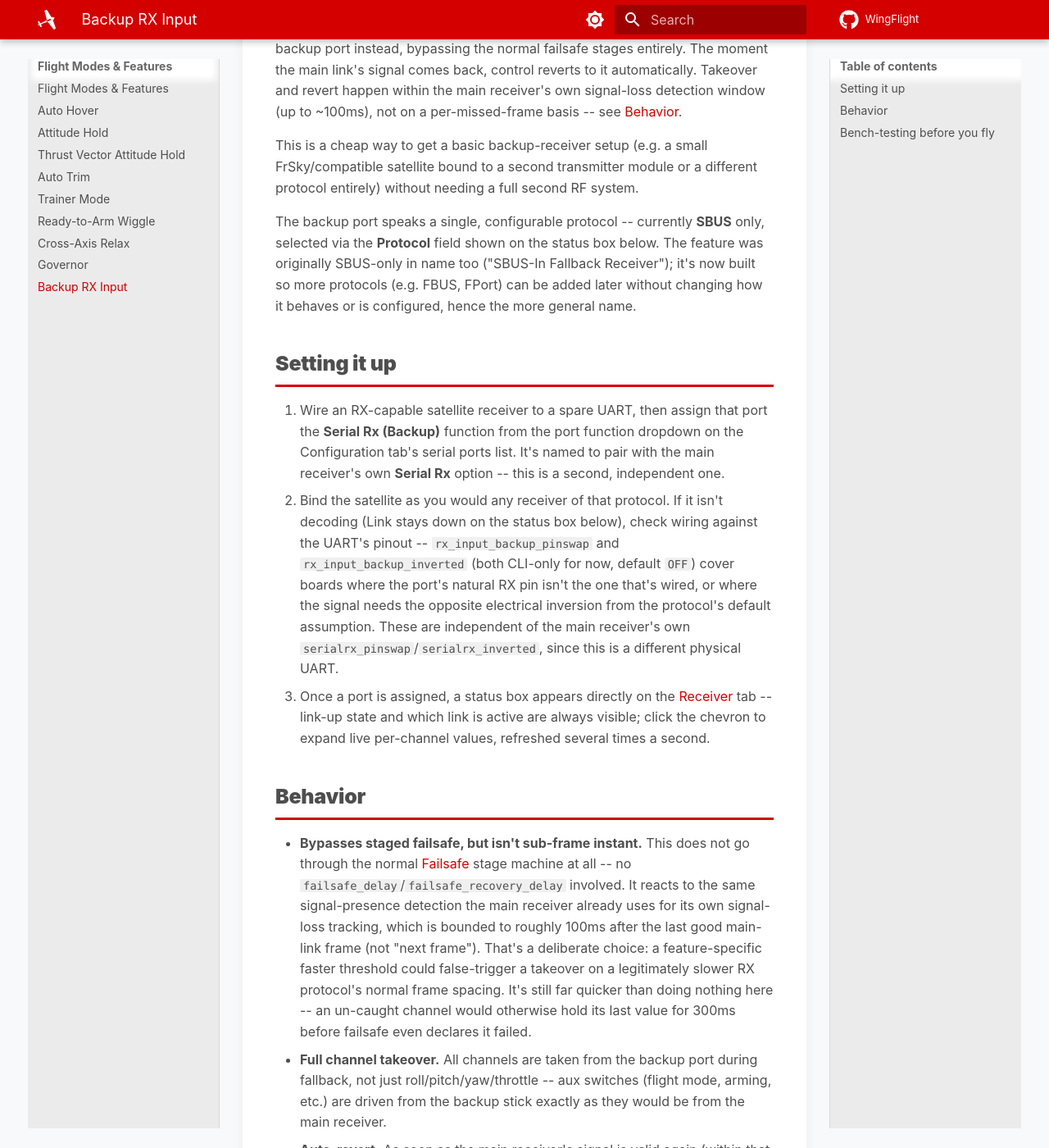
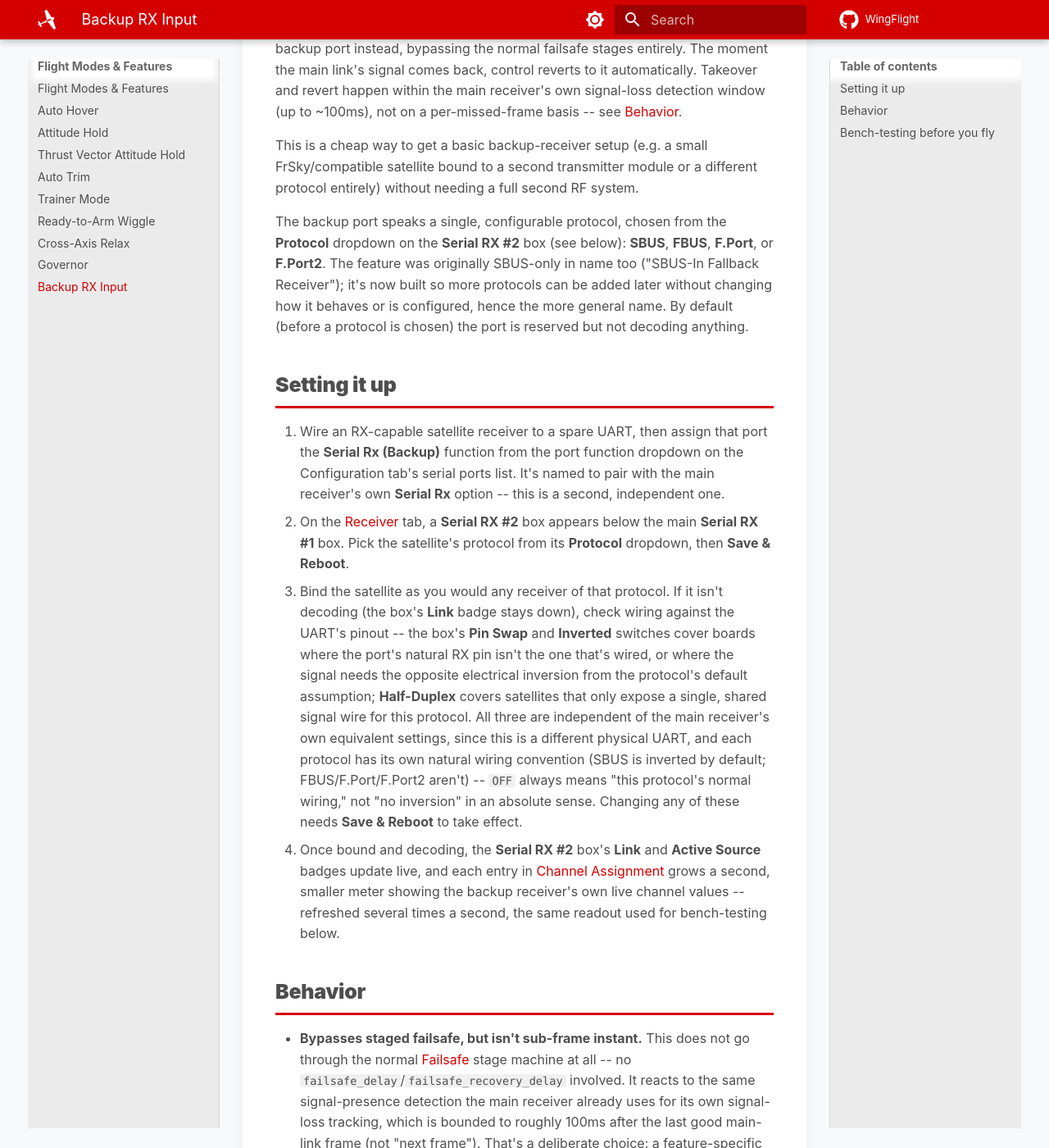
Before and after one commit to WingFlight/wingflight-docs, an MkDocs documentation site: the page built from docs/flight-modes/backup-rx-input.md, in a window 1280 px wide and 1400 px high, scrolled down 301 px. Shown: the whole window at 82% size. Built offline with MkDocs 1.6.1 and Material for MkDocs 9.7.7, drawn with Linux system fonts in a browser that asks for light colours; some of the changed text lies outside the part shown.

Commit message:
docs: update Backup RX Input docs for the multi-protocol config UI
Both pages still described the original SBUS-only, status-box-with-
chevron design from before the provider-generic refactor and full
GUI config work (WingFlight/wingflight-firmware#64, #65;
wingflight-configurator#56, #57):

- Protocol is now a dropdown (SBUS/FBUS/F.Port/F.Port2), not fixed to
  SBUS, and inverted/pinswap/half-duplex are configurable from the GUI
  (Serial RX #2 box), not CLI-only.
- The old expandable chevron/status-box design is gone - link/active-
  source badges now live in each RX box's own title bar (both Serial
  RX #1 and Serial RX #2), and per-channel backup values show inline
  in Channel Assignment instead of a separate expandable grid.

mkdocs build --strict verified clean.

Co-Authored-By: Claude Sonnet 5 <noreply@anthropic.com>

```diff
--- a/docs/flight-modes/backup-rx-input.md
+++ b/docs/flight-modes/backup-rx-input.md
@@ -14,12 +14,13 @@ This is a cheap way to get a basic backup-receiver setup (e.g. a small
 FrSky/compatible satellite bound to a second transmitter module or a
 different protocol entirely) without needing a full second RF system.
 
-The backup port speaks a single, configurable protocol -- currently
-**SBUS** only, selected via the **Protocol** field shown on the status box
-below. The feature was originally SBUS-only in name too ("SBUS-In Fallback
-Receiver"); it's now built so more protocols (e.g. FBUS, FPort) can be
-added later without changing how it behaves or is configured, hence the
-more general name.
+The backup port speaks a single, configurable protocol, chosen from the
+**Protocol** dropdown on the **Serial RX #2** box (see below): **SBUS**,
+**FBUS**, **F.Port**, or **F.Port2**. The feature was originally SBUS-only
+in name too ("SBUS-In Fallback Receiver"); it's now built so more protocols
+can be added later without changing how it behaves or is configured, hence
+the more general name. By default (before a protocol is chosen) the port
+is reserved but not decoding anything.
 
 ## Setting it up
 
@@ -28,19 +29,29 @@ more general name.
    dropdown on the Configuration tab's serial ports list. It's named to
    pair with the main receiver's own **Serial Rx** option -- this is a
    second, independent one.
-2. Bind the satellite as you would any receiver of that protocol. If it
-   isn't decoding (Link stays down on the status box below), check wiring
-   against the UART's pinout -- `rx_input_backup_pinswap` and
-   `rx_input_backup_inverted` (both CLI-only for now, default `OFF`) cover
-   boards where the port's natural RX pin isn't the one that's wired, or
-   where the signal needs the opposite electrical inversion from the
-   protocol's default assumption. These are independent of the main
-   receiver's own `serialrx_pinswap`/`serialrx_inverted`, since this is a
-   different physical UART.
-3. Once a port is assigned, a status box appears directly on the
-   [Receiver](../configurator/tabs/receiver.md) tab -- link-up state and
-   which link is active are always visible; click the chevron to expand
-   live per-channel values, refreshed several times a second.
+2. On the [Receiver](../configurator/tabs/receiver.md) tab, a **Serial
+   RX #2** box appears below the main **Serial RX #1** box. Pick the
+   satellite's protocol from its **Protocol** dropdown, then **Save &
+   Reboot**.
+3. Bind the satellite as you would any receiver of that protocol. If it
+   isn't decoding (the box's **Link** badge stays down), check wiring
+   against the UART's pinout -- the box's **Pin Swap** and **Inverted**
+   switches cover boards where the port's natural RX pin isn't the one
+   that's wired, or where the signal needs the opposite electrical
+   inversion from the protocol's default assumption; **Half-Duplex** covers
+   satellites that only expose a single, shared signal wire for this
+   protocol. All three are independent of the main receiver's own
+   equivalent settings, since this is a different physical UART, and each
+   protocol has its own natural wiring convention (SBUS is inverted by
+   default; FBUS/F.Port/F.Port2 aren't) -- `OFF` always means "this
+   protocol's normal wiring," not "no inversion" in an absolute sense.
+   Changing any of these needs **Save & Reboot** to take effect.
+4. Once bound and decoding, the **Serial RX #2** box's **Link** and
+   **Active Source** badges update live, and each entry in
+   [Channel Assignment](../configurator/tabs/receiver.md#channel-assignment)
+   grows a second, smaller meter showing the backup receiver's own live
+   channel values -- refreshed several times a second, the same readout
+   used for bench-testing below.
 
 ## Behavior
 
@@ -77,9 +88,9 @@ As with any failsafe-adjacent behavior, test this on the bench (props off)
 before relying on it in the air:
 
 1. With both the main receiver and the backup satellite bound and
-   powered, confirm the Receiver tab's Serial Rx (Backup) box shows the
-   main link active and moving the backup satellite's sticks has no
-   effect on outputs.
+   powered, confirm the Receiver tab's **Serial RX #1** box shows its
+   **Active Source** badge as Main RX, and moving the backup satellite's
+   sticks has no effect on outputs.
 2. Power off (or walk the main receiver's transmitter out of range),
    and confirm control switches to the backup satellite within roughly
    100ms, arm state is preserved, and aux switches on the backup radio
```
Also changed, not shown: docs/configurator/tabs/receiver.md (+28 -8 lines).
